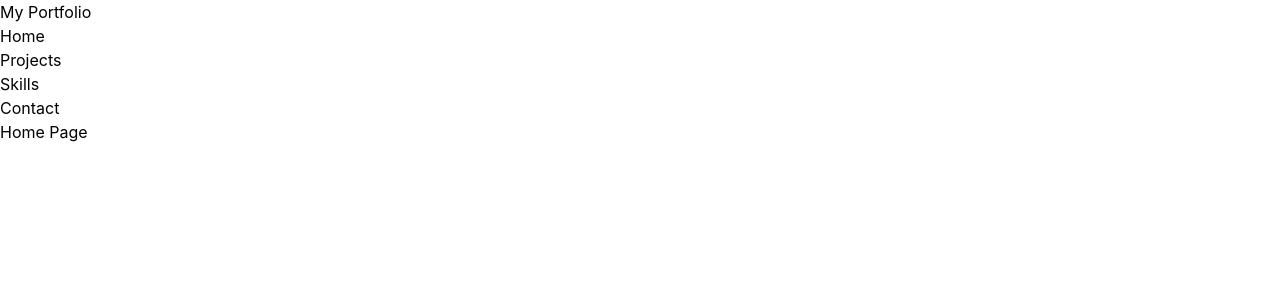
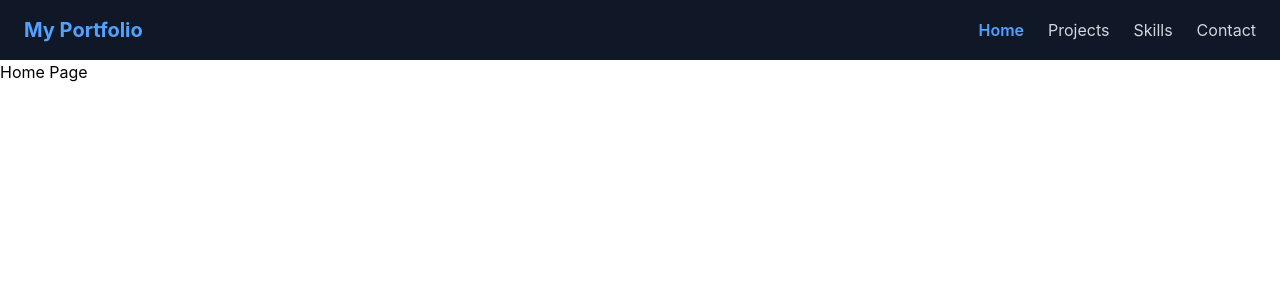
Before and after one commit to hnyoo1/project-portfolio, a React app in the folder frontend/: page / in a window 1280 px wide. Shown: the top 300 px of the page. Built offline with nearby package versions, Linux system fonts and the light colour scheme; the HTML template or start-up script is replaced by a standard one.

Commit message:
style: add Tailwind styling to Navbar component

```diff
--- a/frontend/src/components/Navbar.jsx
+++ b/frontend/src/components/Navbar.jsx
@@ -2,15 +2,55 @@ import { NavLink } from 'react-router-dom'
 
 function Navbar() {
   return (
-    <nav>
-      <span>My Portfolio</span>
+    <nav className="bg-gray-900 text-white px-6 py-4 flex items-center justify-between">
 
-      <ul>
-        <li><NavLink to="/">Home</NavLink></li>
-        <li><NavLink to="/projects">Projects</NavLink></li>
-        <li><NavLink to="/skills">Skills</NavLink></li>
-        <li><NavLink to="/contact">Contact</NavLink></li>
+      {/* Logo / Name */}
+      <span className="text-xl font-bold text-blue-400">My Portfolio</span>
+
+      {/* Links */}
+      <ul className="flex gap-6 list-none m-0 p-0">
+        <li>
+          <NavLink
+            to="/"
+            className={({ isActive }) =>
+              isActive ? 'text-blue-400 font-semibold' : 'text-gray-300 hover:text-white'
+            }
+          >
+            Home
+          </NavLink>
+        </li>
+        <li>
+          <NavLink
+            to="/projects"
+            className={({ isActive }) =>
+              isActive ? 'text-blue-400 font-semibold' : 'text-gray-300 hover:text-white'
+            }
+          >
+            Projects
+          </NavLink>
+        </li>
+        <li>
+          <NavLink
+            to="/skills"
+            className={({ isActive }) =>
+              isActive ? 'text-blue-400 font-semibold' : 'text-gray-300 hover:text-white'
+            }
+          >
+            Skills
+          </NavLink>
+        </li>
+        <li>
+          <NavLink
+            to="/contact"
+            className={({ isActive }) =>
+              isActive ? 'text-blue-400 font-semibold' : 'text-gray-300 hover:text-white'
+            }
+          >
+            Contact
+          </NavLink>
+        </li>
       </ul>
+
     </nav>
   )
 }
```
